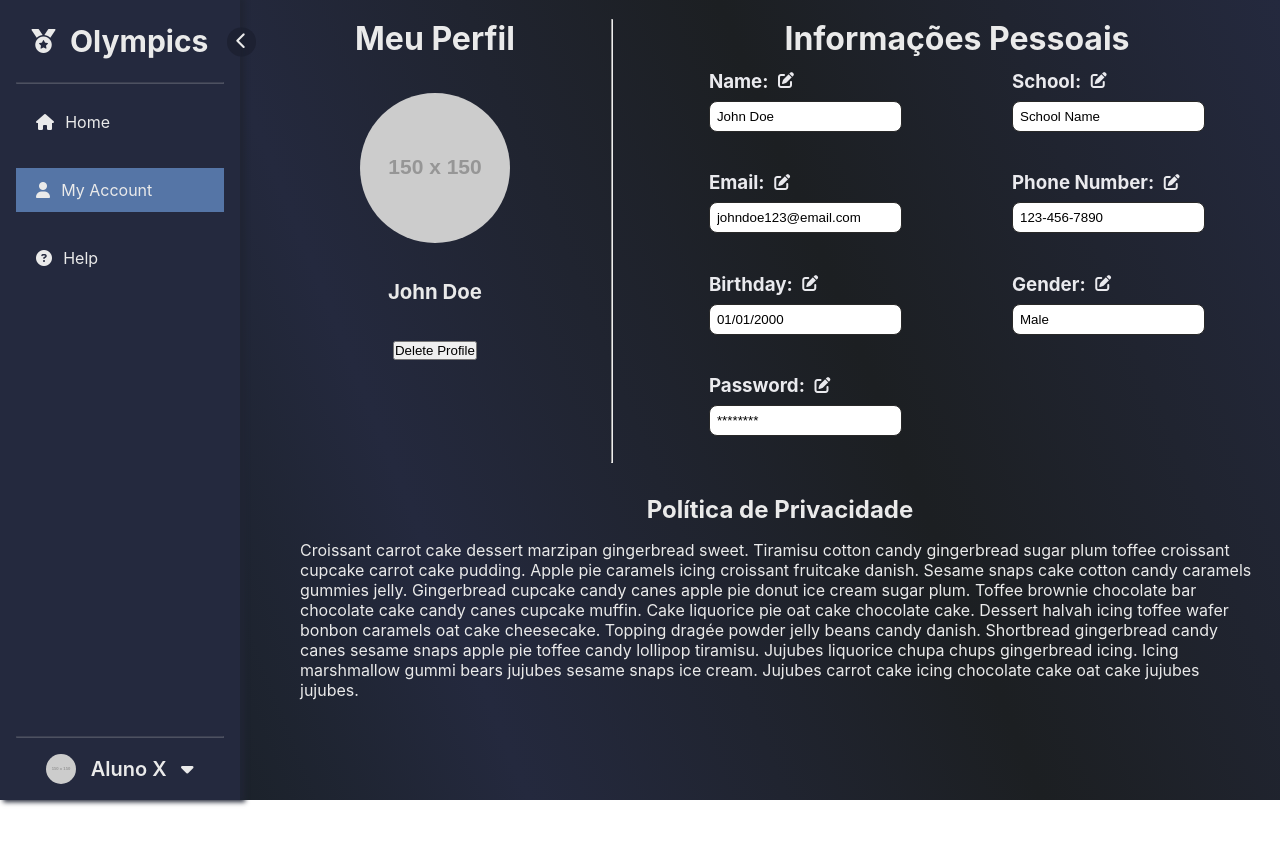
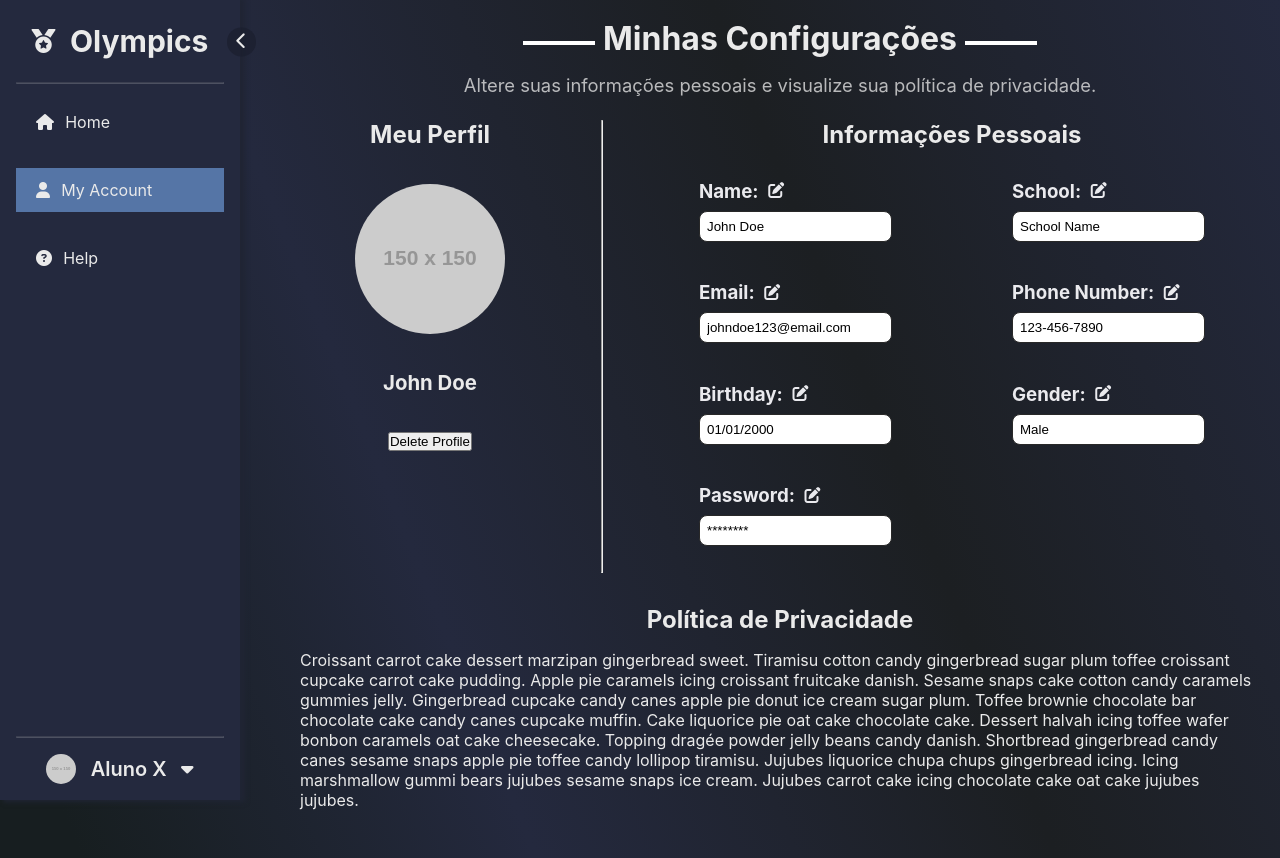
Before and after one commit to phdaccache/Projeto_MC656, a React (Create React App) app in the folder frontend/: page /settings in a window 1280 px wide. Before the commit the page ends 800 px from the top, so only its background shows below. Built offline with nearby package versions, Linux system fonts and the light colour scheme.

Commit message:
feat: add title to SettingsPage

```diff
--- a/frontend/src/pages/SettingsPage/SettingsPage.css
+++ b/frontend/src/pages/SettingsPage/SettingsPage.css
@@ -6,6 +6,11 @@
   justify-content: space-between;
   align-items: flex-start;
   gap: 0.8rem;
+}
+
+.settings-info-page-container .page-title p {
+  width: 85%;
+  margin: 0 auto;
 }
 
 .not-showing {
--- a/frontend/src/pages/SettingsPage/SettingsPage.jsx
+++ b/frontend/src/pages/SettingsPage/SettingsPage.jsx
@@ -47,9 +47,13 @@ export default function SettingsPage() {
 
   return (
     <div className="settings-info-page-container">
+      <div className="page-title">
+        <h1><span>Minhas Configurações</span></h1>
+        <p>Altere suas informações pessoais e visualize sua política de privacidade.</p>
+      </div>
       <div className="settings-container">
         <div className="settings-profile">
-          <h1>Meu Perfil</h1>
+          <h2>Meu Perfil</h2>
           <img
             src="https://via.placeholder.com/150"
             alt="profile"
@@ -62,7 +66,7 @@ export default function SettingsPage() {
         </div>
         <hr />
         <div className="settings-information">
-          <h1>Informações Pessoais</h1>
+          <h2>Informações Pessoais</h2>
           <div className="all-settings-container">
             {settings.map((setting) => (
               <SettingsComponent
```
